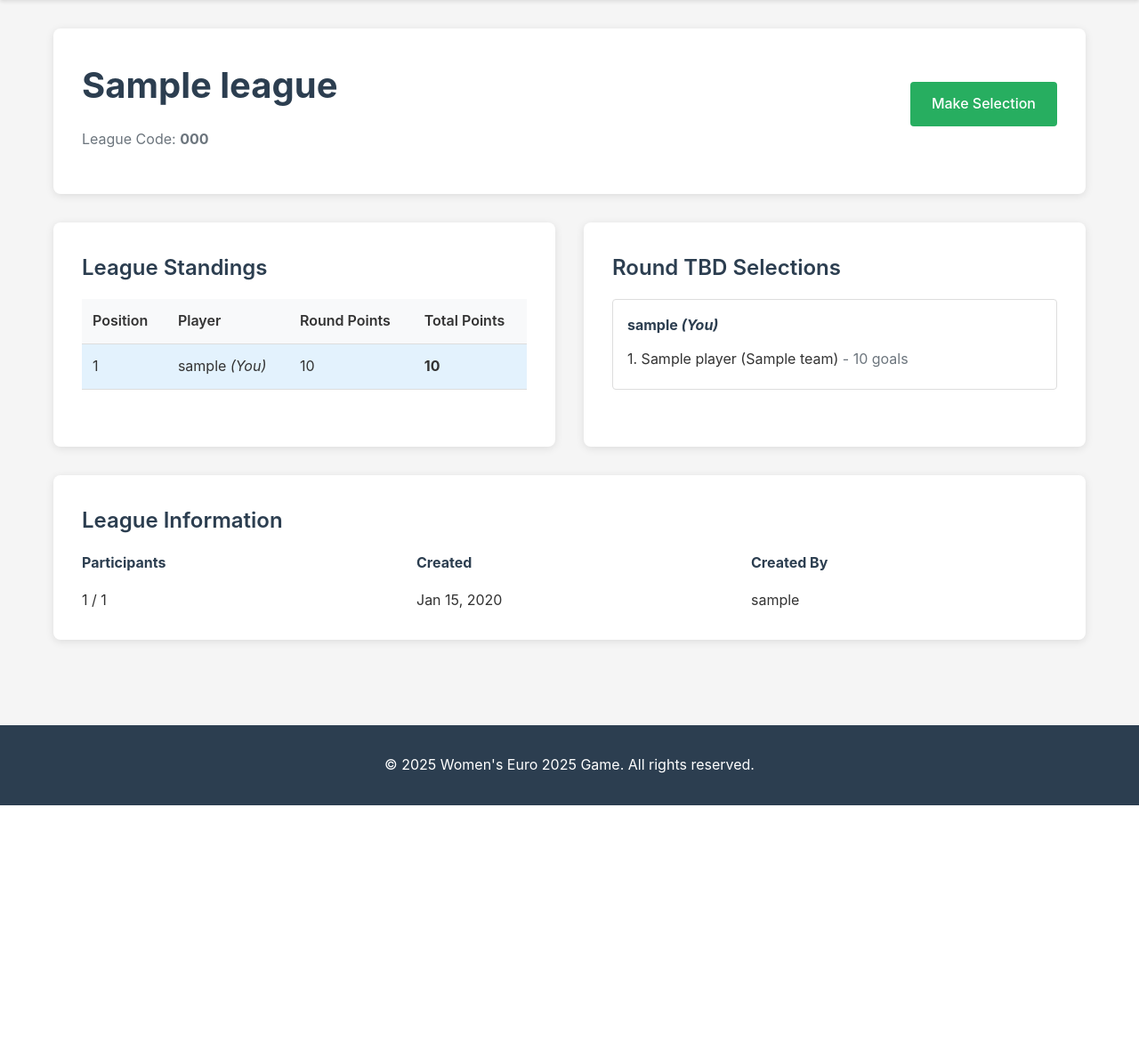
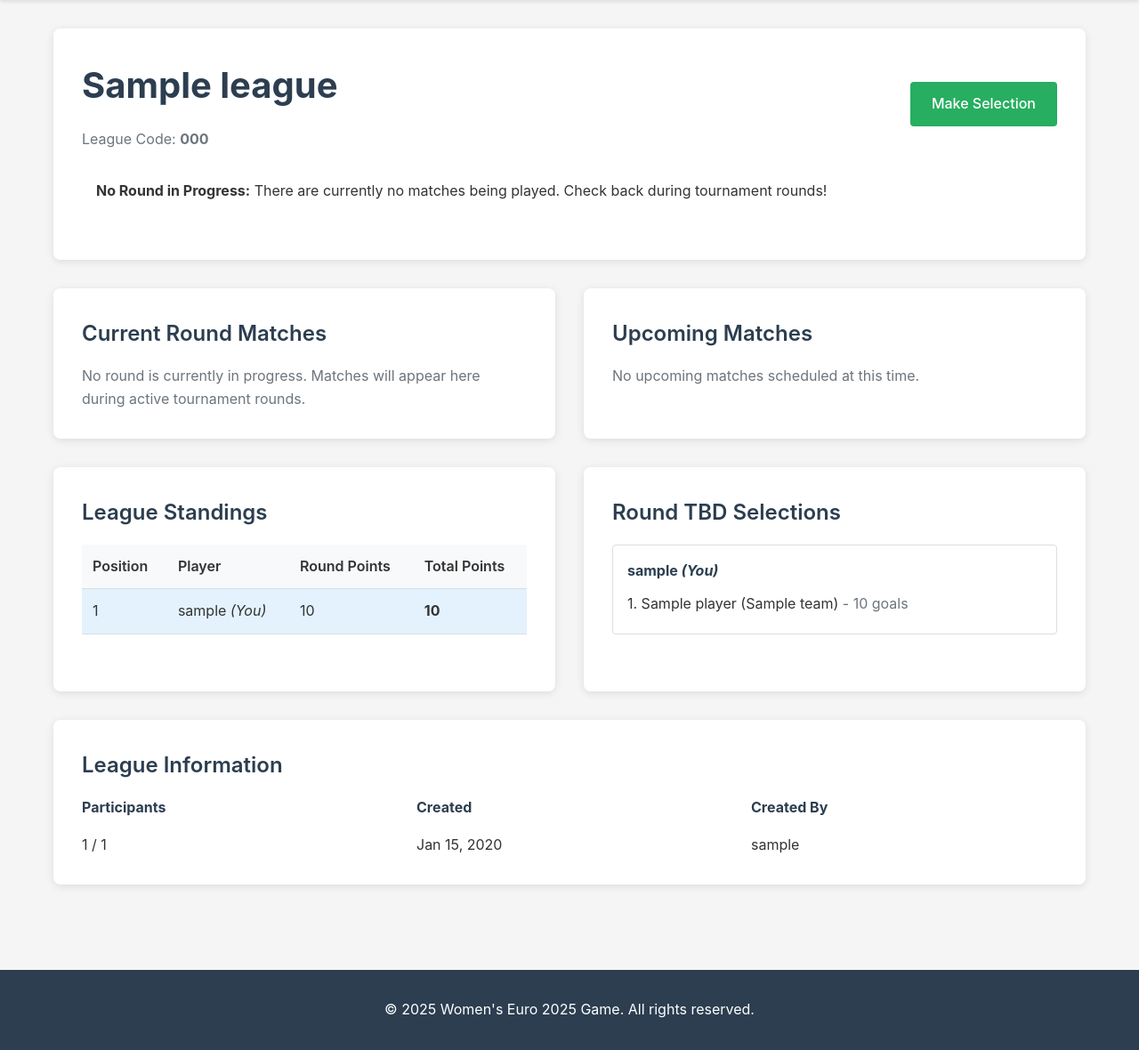
Before and after one commit to gsheir/gsheir.com, a Django app: page /weuro2025_game/league/00000000-0000-0000-0000-000000000001/ in a window 1280 px wide. Shown: the part 70-1250 px from the top of the page at 89% size. Before the commit the page ends 975 px from the top, so only its background shows below. Run offline with Django 4.2, Linux system fonts and the light colour scheme; a user stored in the database is signed in; tables that the repository leaves empty hold one stand-in row (values such as "Sample post").

Commit message:
update views and favicon

```diff
--- a/templates/game/base.html
+++ b/templates/game/base.html
@@ -4,6 +4,9 @@
     <meta charset="UTF-8">
     <meta name="viewport" content="width=device-width, initial-scale=1.0">
     <title>{% block title %}Women's Euro 2025 Game{% endblock %}</title>
+    {% load static %}
+    <link rel="icon" type="image/x-icon" href="{% static 'favicon.ico' %}">
+    <link rel="shortcut icon" type="image/x-icon" href="{% static 'favicon.ico' %}">
     <style>
         * {
             margin: 0;
--- a/templates/game/blank.html
+++ b/templates/game/blank.html
@@ -4,6 +4,8 @@
     <meta charset="UTF-8">
     <meta name="viewport" content="width=device-width, initial-scale=1.0">
     <title>gsheir.com</title>
+    <link rel="icon" type="image/x-icon" href="/static/favicon.ico">
+    <link rel="shortcut icon" type="image/x-icon" href="/static/favicon.ico">
     <style>
         body {
             font-family: -apple-system, BlinkMacSystemFont, 'Segoe UI', Roboto, Oxygen, Ubuntu, Cantarell, sans-serif;
--- a/templates/game/league.html
+++ b/templates/game/league.html
@@ -18,6 +18,10 @@
         <div class="alert alert-info">
             <strong>Current Round:</strong> {{ current_round.name }} (Round {{ current_round.number }})
         </div>
+    {% else %}
+        <div class="alert alert-warning">
+            <strong>No Round in Progress:</strong> There are currently no matches being played. Check back during tournament rounds!
+        </div>
     {% endif %}
 
     {% if selection_round %}
@@ -29,11 +33,11 @@
 </div>
 
 <!-- Matches Section -->
-{% if current_matches or next_matches %}
 <div class="grid grid-2">
-    {% if current_matches %}
+    <!-- Current Round Matches (always show this section, with message if no matches) -->
     <div class="card">
         <h3>Current Round Matches</h3>
+        {% if current_round and current_matches %}
             <p class="text-muted">{{ current_round.name }} - Round {{ current_round.number }}</p>
             {% for match in current_matches %}
                 <div style="padding: 0.75rem; margin-bottom: 0.5rem; border: 1px solid #ddd; border-radius: 4px;">
@@ -56,10 +60,19 @@
                     </div>
                 </div>
             {% endfor %}
+        {% else %}
+            <p class="text-muted">
+                {% if current_round %}
+                    No matches scheduled for the current round yet.
+                {% else %}
+                    No round is currently in progress. Matches will appear here during active tournament rounds.
+                {% endif %}
+            </p>
+        {% endif %}
     </div>
-    {% endif %}
 
-    {% if next_matches %}
+    <!-- Next Round Matches -->
+    {% if next_round and next_matches %}
     <div class="card">
         <h3>Next Round Matches</h3>
         <p class="text-muted">{{ next_round.name }} - Round {{ next_round.number }}</p>
@@ -78,9 +91,13 @@
             </div>
         {% endfor %}
     </div>
+    {% else %}
+    <div class="card">
+        <h3>Upcoming Matches</h3>
+        <p class="text-muted">No upcoming matches scheduled at this time.</p>
+    </div>
     {% endif %}
 </div>
-{% endif %}
 
 <div class="grid grid-2">
     <div class="card">
--- a/weuro2025/urls.py
+++ b/weuro2025/urls.py
@@ -29,3 +29,4 @@ urlpatterns = [
 # Serve media files in development
 if settings.DEBUG:
     urlpatterns += static(settings.MEDIA_URL, document_root=settings.MEDIA_ROOT)
+    urlpatterns += static(settings.STATIC_URL, document_root=settings.STATICFILES_DIRS[0])
```
Also changed, not shown: static/css/game.css (added, +77 -0 lines), static/favicon.ico (added), 2 other files. Lines whose indentation alone changed are shown as unchanged.
